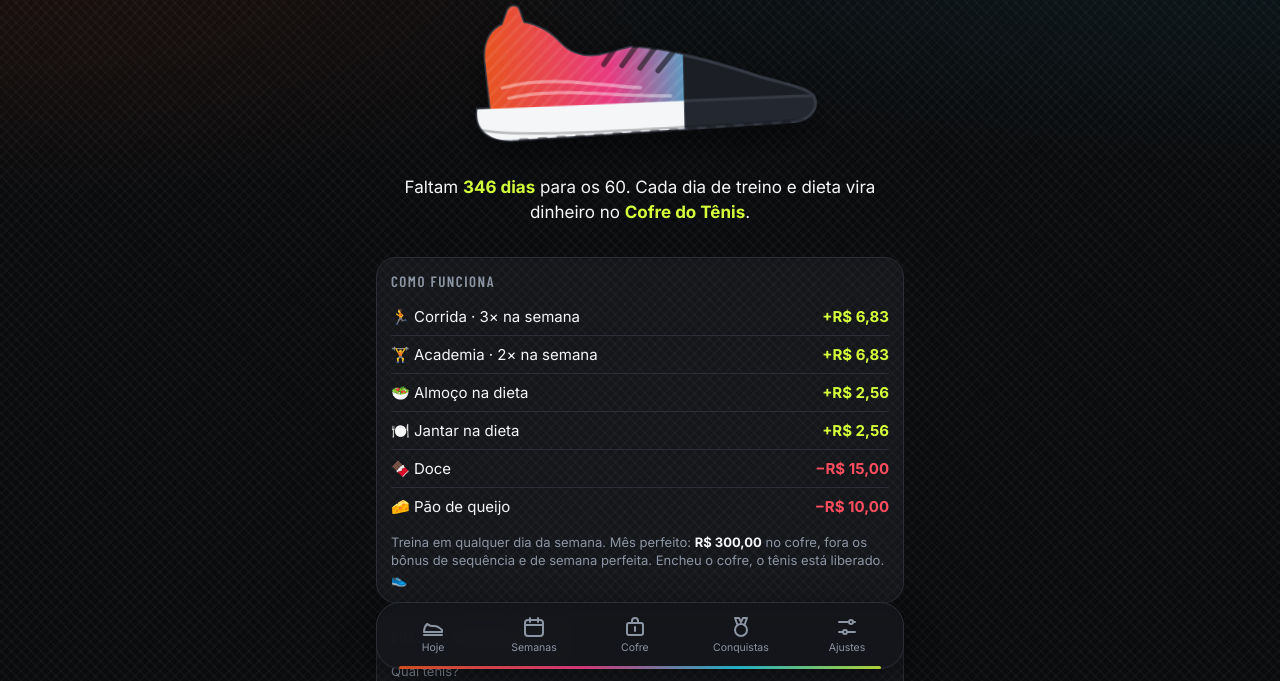
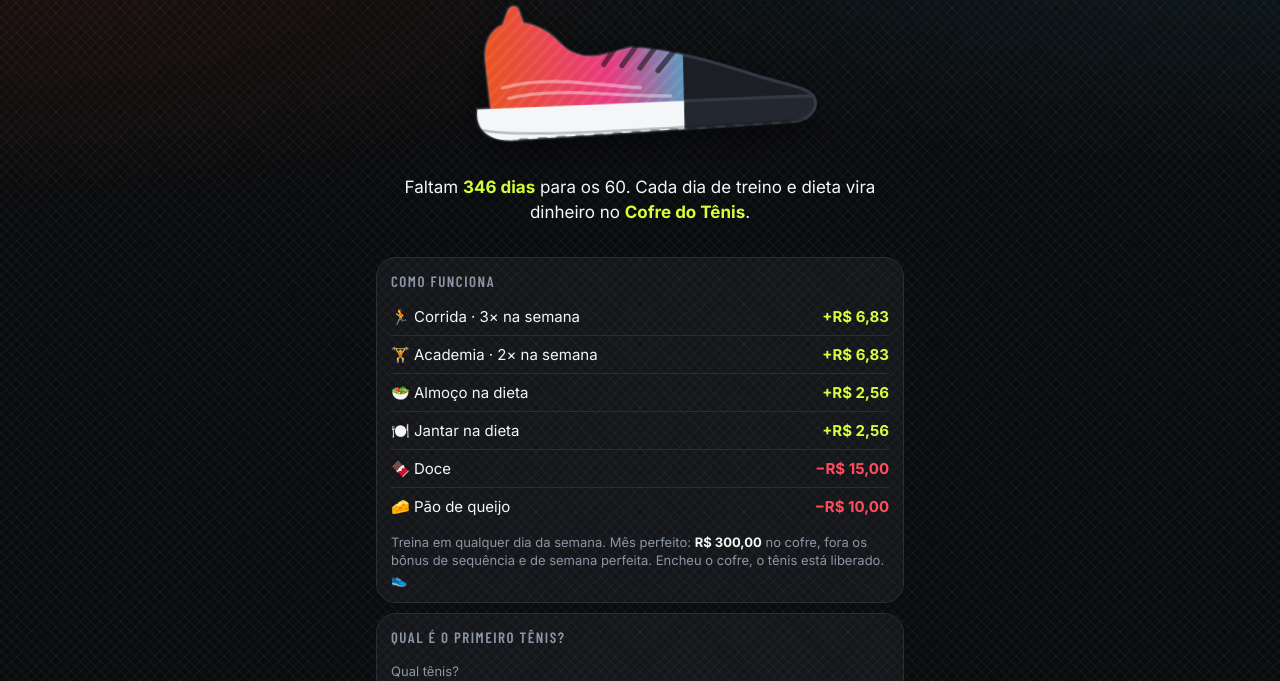
Before and after one commit to raphaelbessac-afk/Andre360, a plain HTML site: page index.html in a window 1280 px wide. Shown: the part 119-800 px from the top of the page. Drawn offline with nearby package versions, Linux system fonts and the light colour scheme; a web font is replaced by a local one.

Commit message:
Conecta o Firebase do Andre360 e esconde as abas no modo padrinho
Co-Authored-By: Claude Opus 5.5 <noreply@anthropic.com>
Claude-Session: https://claude.ai/code/session_01S3vyq4tt92xy5imeYs2g3v

```diff
--- a/css/app.css
+++ b/css/app.css
@@ -263,6 +263,7 @@ details.more summary { color: var(--cyan); cursor: pointer; font-size: 14px; }
 /* ---------- tabs ---------- */
 #tabs { position: fixed; left: 50%; transform: translateX(-50%); bottom: calc(var(--sab) + 12px); width: min(528px, calc(100% - 24px)); display: flex; justify-content: space-around; padding: 8px 6px; border-radius: 24px; background: rgba(20,22,26,.86); backdrop-filter: blur(16px); -webkit-backdrop-filter: blur(16px); border: 1px solid var(--line); z-index: 20; box-shadow: 0 10px 30px rgba(0,0,0,.5); }
 #tabs::after { content: ''; position: absolute; left: 22px; right: 22px; bottom: -1px; height: 3px; border-radius: 3px; background: var(--midsole); opacity: .8; }
+#tabs[hidden] { display: none; }
 #tabs button { display: flex; flex-direction: column; align-items: center; gap: 2px; font-size: 10.5px; color: var(--muted); padding: 4px 6px; min-width: 56px; }
 #tabs svg { width: 24px; height: 24px; fill: none; stroke: currentColor; stroke-width: 2; stroke-linecap: round; stroke-linejoin: round; }
 #tabs button.on { color: var(--volt); }
--- a/js/firebase-config.js
+++ b/js/firebase-config.js
@@ -1,10 +1,10 @@
 // Configuração do projeto Firebase do Andre360 (não é segredo: a segurança vem das regras
-// do Firestore). Enquanto estiver vazia, o app funciona só no aparelho.
+// do Firestore, que só deixam o André ler e gravar os próprios dados).
 export const FIREBASE_CONFIG = {
-  apiKey: '',
-  authDomain: '',
-  projectId: '',
-  storageBucket: '',
-  messagingSenderId: '',
-  appId: '',
+  apiKey: 'AIzaSyBOE0YU-4dyrqZUWoIvpkA5w5sMxDtIhOQ',
+  authDomain: 'andre360-459d5.firebaseapp.com',
+  projectId: 'andre360-459d5',
+  storageBucket: 'andre360-459d5.firebasestorage.app',
+  messagingSenderId: '262788070003',
+  appId: '1:262788070003:web:4b2a41fefdd6b0e51d0806',
 };
```
